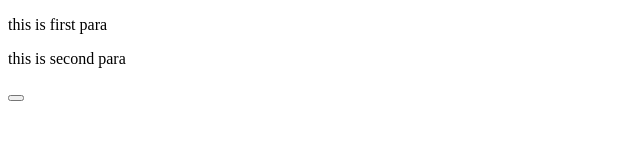
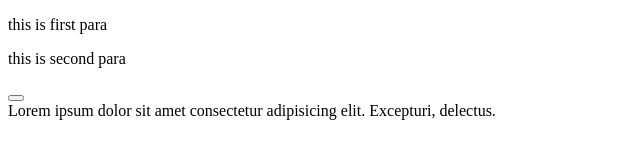
Before and after one commit to Umesh-w/local-repo, a plain HTML site: page index.html in a window 1280 px wide. Shown: the whole page, without its empty margins (0-640 px from the left). Drawn offline with Linux system fonts and the light colour scheme.

Commit message:
new text added

```diff
--- a/index.html
+++ b/index.html
@@ -9,5 +9,6 @@
     <p>this is first para</p>
     <p> this is second para</p>
     <button type="submit" value="submit"></button>
+    <div>Lorem ipsum dolor sit amet consectetur adipisicing elit. Excepturi, delectus.</div>
 </body>
 </html>
```
